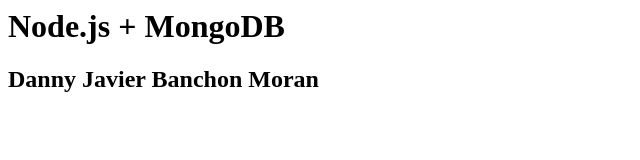
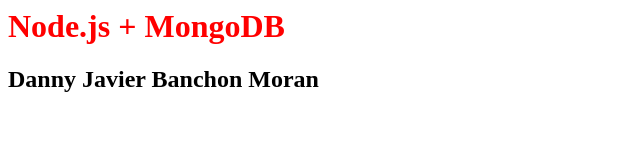
Before and after one commit to DannyBanchon/UTUPS, a website: page public/index.html in a window 1280 px wide. Shown: the whole page, without its empty margins (0-640 px from the left). Drawn offline with Linux system fonts and the light colour scheme.

Commit message:
Actualización index.html Sistema de Titulación

```diff
--- a/public/index.html
+++ b/public/index.html
@@ -3,7 +3,7 @@
         <title>Seminario Profesional</title>
     </head>
     <body>
-        <h1>Node.js + MongoDB</h1>
+        <h1 style="color: red;">Node.js + MongoDB</h1>
         <h2>Danny Javier Banchon Moran</h2>
     </body>
 </html>
```
